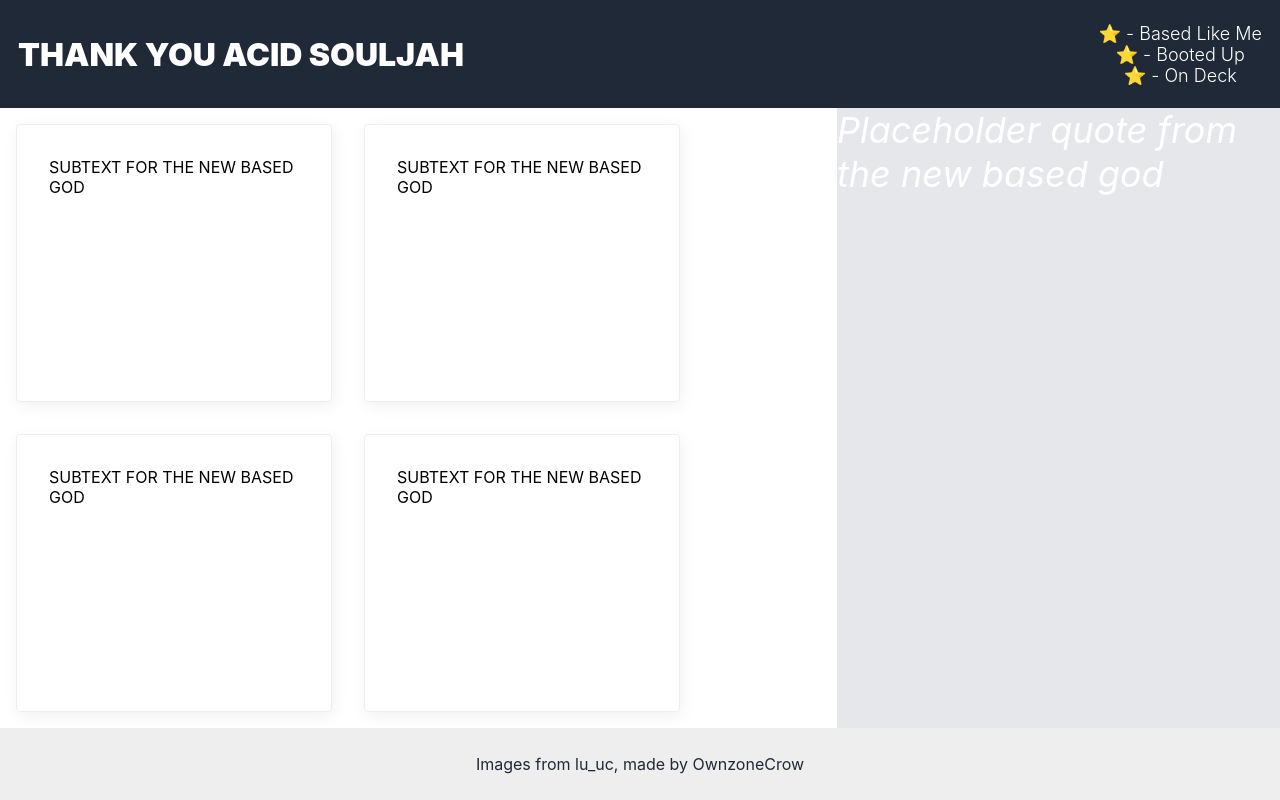
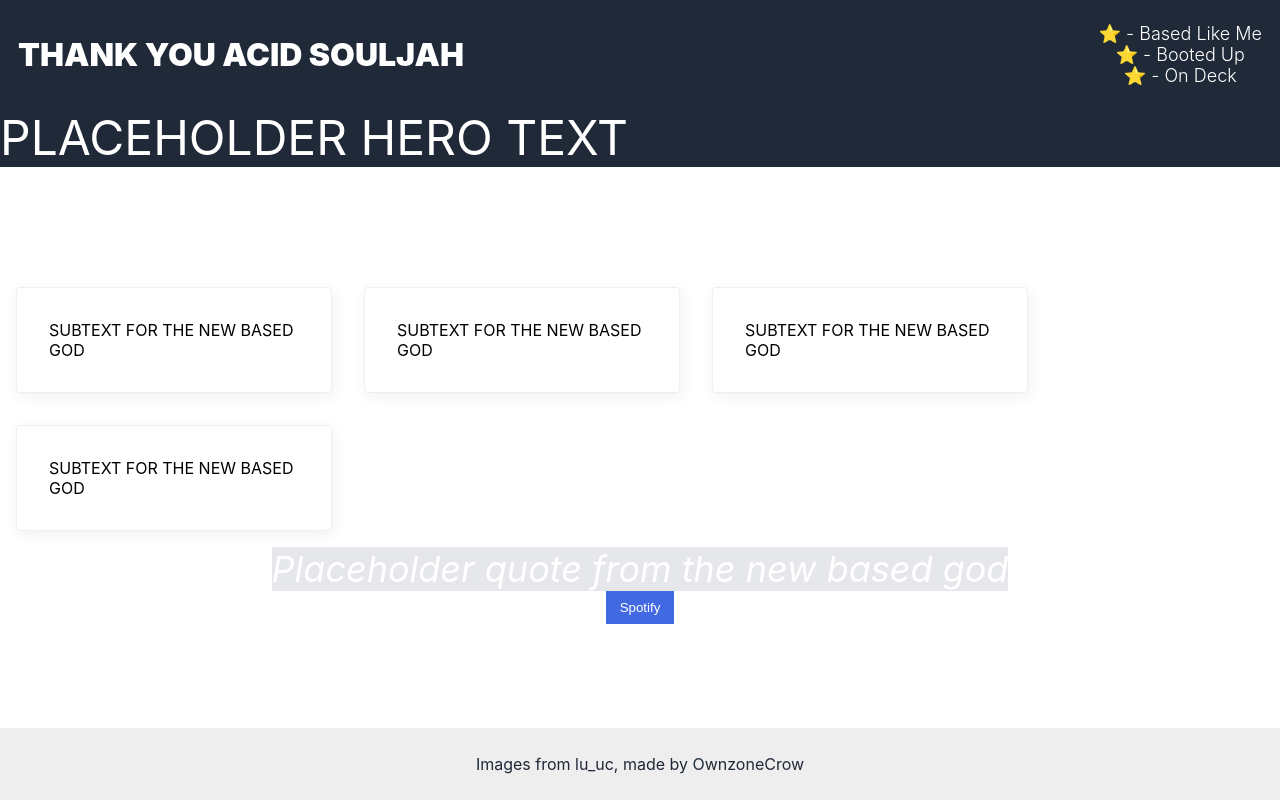
Before and after one commit to OwnzoneCrow/landing-page, a plain HTML site: page index.html in a window 1280 px wide. Drawn offline with Linux system fonts and the light colour scheme.

Commit message:
Add more placeholders

```diff
--- a/index.html
+++ b/index.html
@@ -4,7 +4,7 @@
     <meta charset="UTF-8">
     <meta http-equiv="X-UA-Compatible" content="IE=edge">
     <meta name="viewport" content="width=device-width, initial-scale=1.0">
-    <title>The Holy Grail</title>
+    <title>TYAS</title>
     <link rel="stylesheet" href="style.css">
   </head>
   <body>
@@ -15,6 +15,10 @@
         <li><a href="https://www.youtube.com/watch?v=sv6VsnaYdeI">⭐ - Booted Up</a></li>
         <li><a href="https://www.youtube.com/watch?v=_cxJJ6EM2x0">⭐ - On Deck</a></li>
       </ul>
+    </div>
+
+    <div class="hero">
+      <a>PLACEHOLDER HERO TEXT</a>
     </div>
     <div class="body">
 
@@ -28,6 +32,7 @@
     <div class="quote">
       <a>Placeholder quote from the new based god</a>
     </div>
+    <button class="continue">Spotify</button>
   </div>
     <div class="footer">
       Images from lu_uc, made by OwnzoneCrow
--- a/style.css
+++ b/style.css
@@ -16,6 +16,13 @@ body {
   justify-content: space-between;
   align-items:center;
   padding:18px;
+}
+
+.hero{
+  display: flex;
+  font-size: 48px;
+  font-weight: extra-bold;
+  background-color: #1F2937;
 }
 
 ul{
@@ -65,11 +72,15 @@ a{
 .cardholder{
   display: flex;
   flex-wrap: wrap;
+  order:1;
 }
 
 .body{
   display: flex;
   flex: 1;
+  align-items: center;
+  justify-content: center;
+  flex-direction: column;
 }
 
 .quote{
@@ -78,4 +89,12 @@ a{
   font-size: 36px;
   font-style: italic;
   font-weight: light;
+  order:2;
 }
+
+button.continue {
+  background: royalblue;
+  border: 8px solid royalblue;
+  color: white;
+  order: 3;
+}
```
